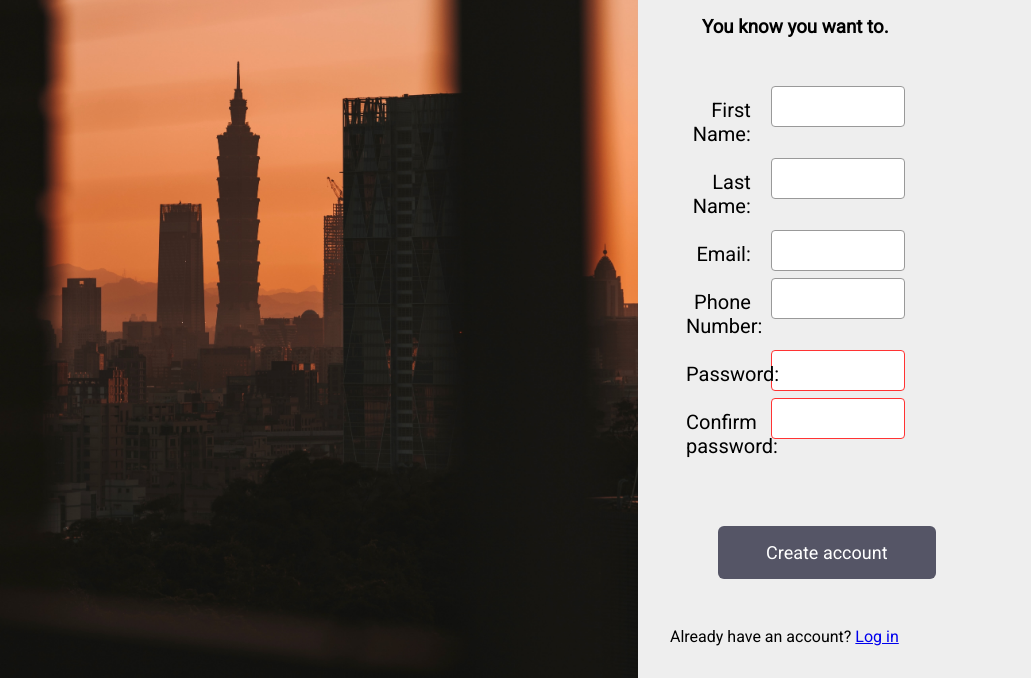
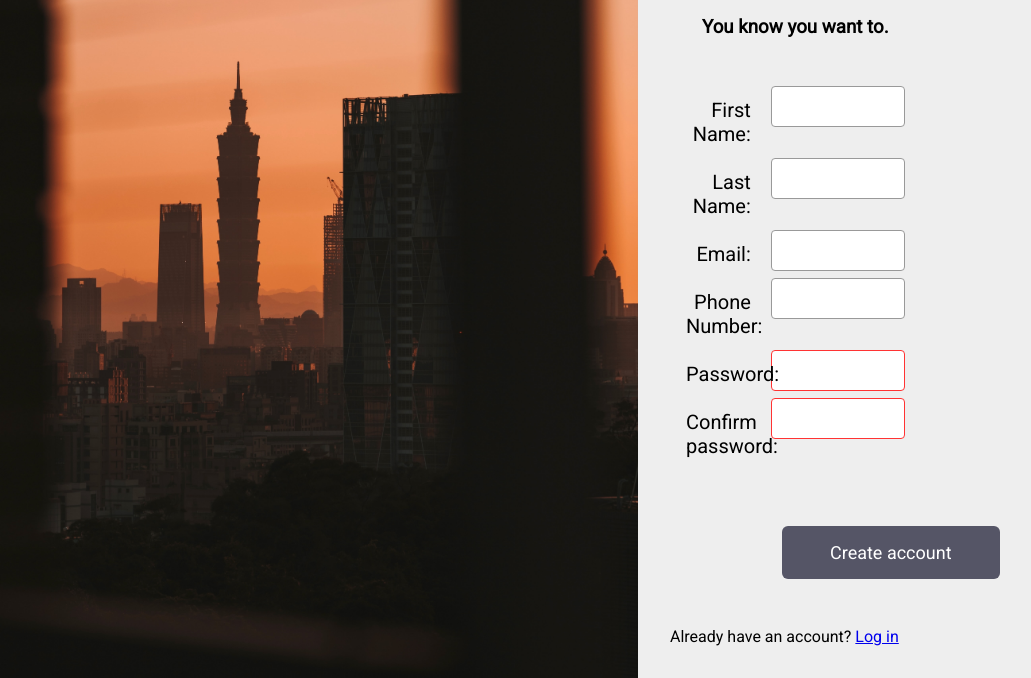
Before and after one commit to BalazsBanfi/TOP-sig-up-form, a plain HTML site: page index.html in a window 1280 px wide. Shown: the part 362-1040 px from the top of the page, without its empty margins (162-1193 px from the left). Drawn offline with Linux system fonts and the light colour scheme.

Commit message:
finish js password field

```diff
--- a/myscript.js
+++ b/myscript.js
@@ -25,7 +25,7 @@ function myFunction2() {
 
 
 function compare(a, b) {
-    if (a === b) {
+    if (a === b && a !== '') {
         pwnot.innerHTML = "*Password match";
         document.getElementById("pwnot").style.color = "green";
         document.getElementById("password1").style.border = "1px solid green";
--- a/style.css
+++ b/style.css
@@ -92,6 +92,7 @@ label {
 
 #pwnot {
     padding: 12px 12px 12px 0;
+    margin-left: 25%;
     color: red;
 }
 
@@ -100,7 +101,7 @@ label {
     display: block;
     background-color: #556;
     color: white;
-    margin: 2rem;
+    margin: 2rem 2rem 2rem 25%;
     padding: 1rem 3rem;
     border: none;
     border-radius: 6px;
```
